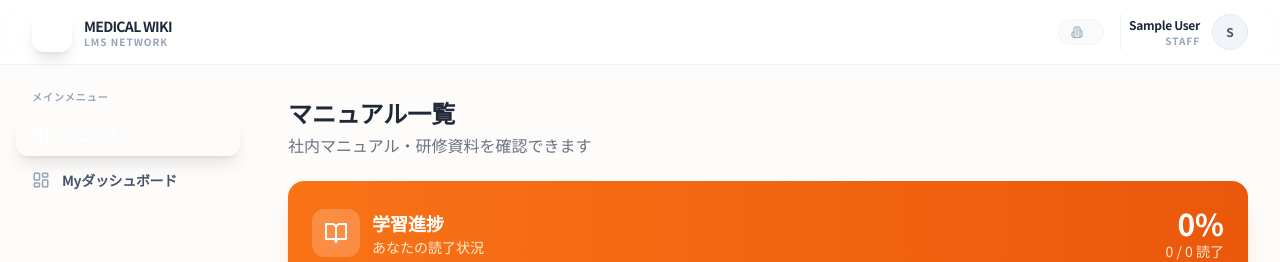
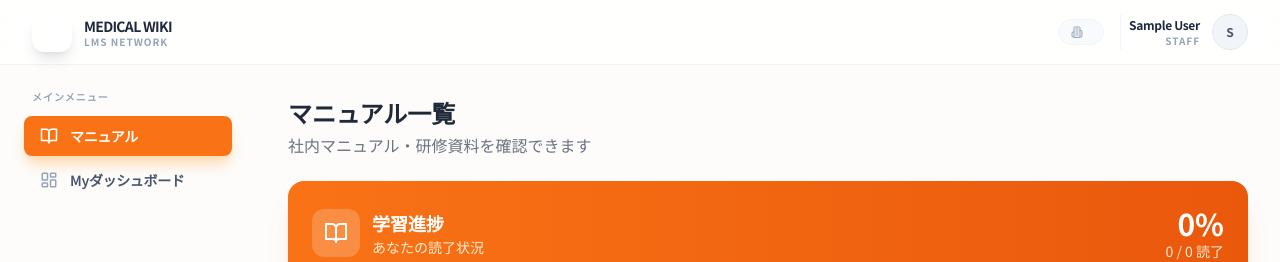
Before and after one commit to YukihitoTomojiri/medical-wiki-lms, a React (Vite) app in the folder frontend/: page /manuals in a window 1280 px wide. Shown: the top 262 px of the page. Built offline with nearby package versions, Linux system fonts and the light colour scheme; no server answers; sample sign-in values are in the browser's storage.

Commit message:
style: サイドメニューのアクティブ状態をオレンジ強調デザインに改善

```diff
--- a/frontend/src/components/Sidebar.tsx
+++ b/frontend/src/components/Sidebar.tsx
@@ -66,15 +66,15 @@ export default function Sidebar({ user, onLogout, onClose }: SidebarProps) {
                                         to={item.path}
                                         onClick={onClose}
                                         className={`
-                                            flex items-center gap-3 px-4 py-2.5 rounded-xl transition-all duration-200 group
+                                            flex items-center gap-3 px-4 py-2.5 mx-2 rounded-lg transition-all duration-200 group
                                             ${isActive
-                                                ? 'bg-gradient-to-r from-medical-DEFAULT to-medical-dark text-white shadow-lg shadow-medical-DEFAULT/25'
-                                                : 'text-slate-600 hover:bg-white hover:shadow-sm hover:text-medical-DEFAULT'
+                                                ? 'bg-orange-500 text-white shadow-lg shadow-orange-200'
+                                                : 'text-slate-600 hover:bg-orange-50 hover:text-orange-600'
                                             }
                                         `}
                                     >
-                                        <Icon size={18} className={`${isActive ? 'text-white' : 'text-slate-400 group-hover:text-medical-DEFAULT'} transition-colors`} />
-                                        <span className="font-bold text-sm tracking-tight">{item.label}</span>
+                                        <Icon size={18} className={`${isActive ? 'text-white' : 'text-slate-400 group-hover:text-orange-500'} transition-colors`} />
+                                        <span className={`font-semibold text-sm tracking-tight ${isActive ? 'text-white' : ''}`}>{item.label}</span>
                                     </Link>
                                 );
                             })}
```
Also changed, not shown: 1 other file (tests, documents, lock files or other folders).
